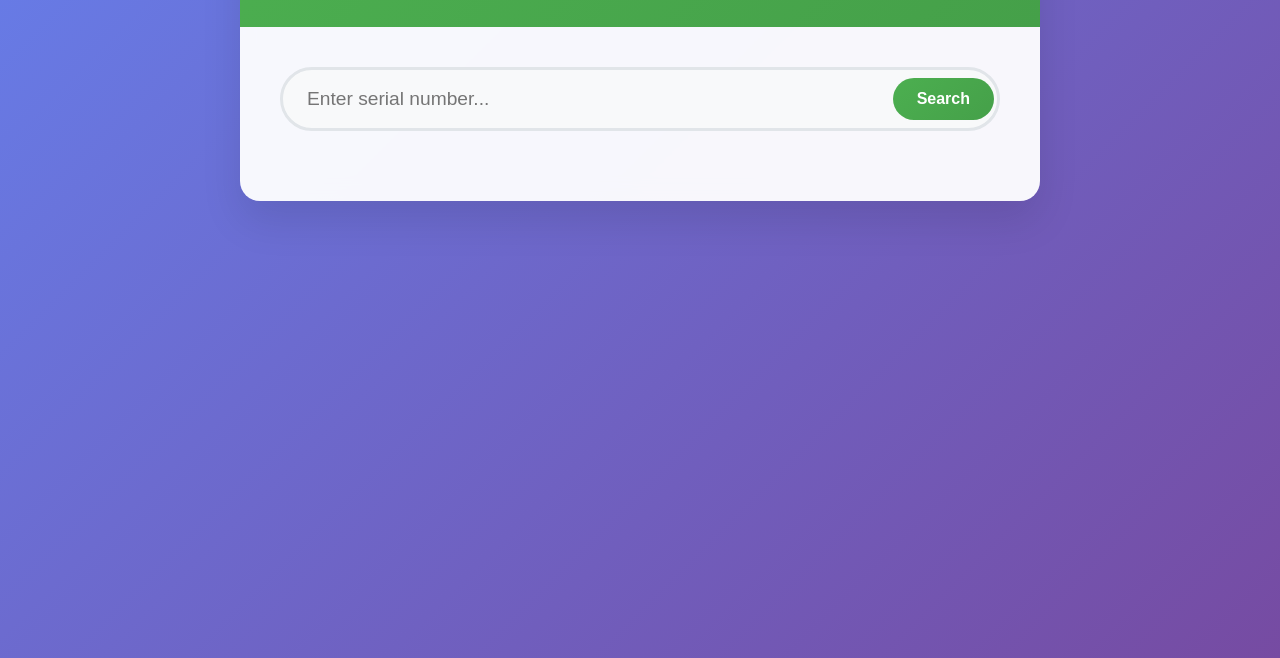
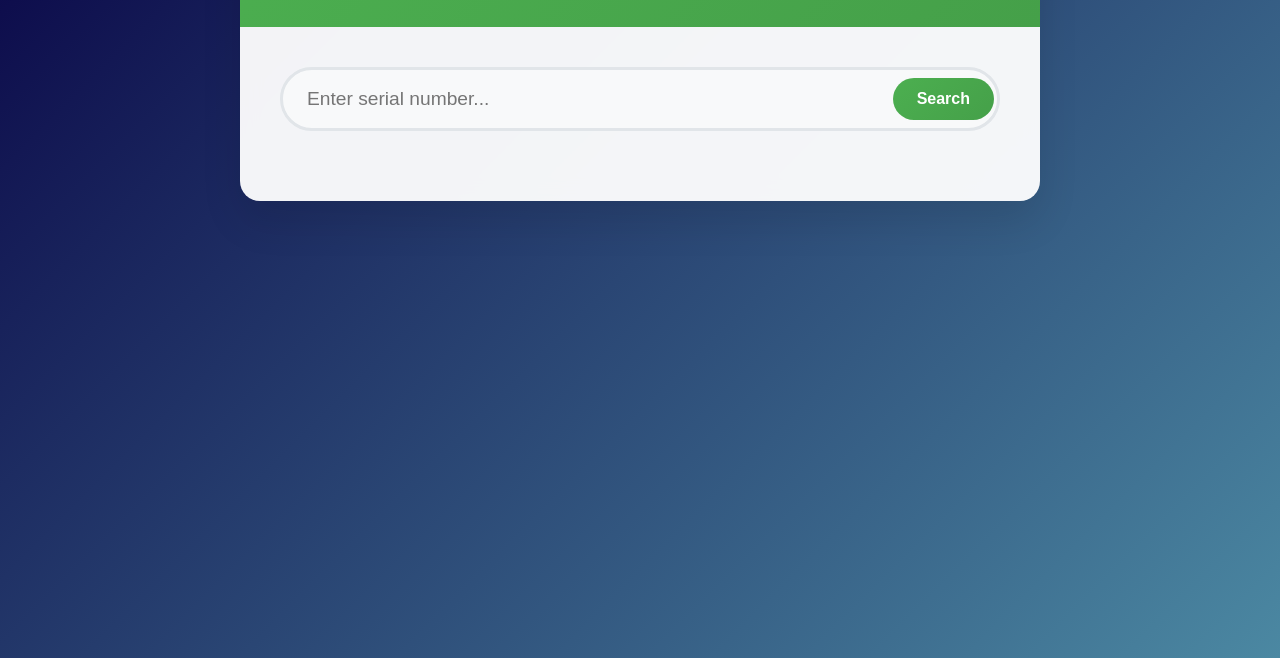
Before and after one commit to DrDiamondJK/equipment, a plain HTML site: page search-serial.html in a window 1280 px wide. Shown: the part 142-800 px from the top of the page. Drawn offline with Linux system fonts and the light colour scheme.

Commit message:
Update search-serial.html
changed body colors

```diff
--- a/search-serial.html
+++ b/search-serial.html
@@ -13,7 +13,7 @@
 
         body {
             font-family: 'Segoe UI', Tahoma, Geneva, Verdana, sans-serif;
-            background: linear-gradient(135deg, #667eea 0%, #764ba2 100%);
+            background: linear-gradient(135deg, #090446 0%, #4b88a2 100%);
             min-height: 100vh;
             padding: 20px;
         }
```
